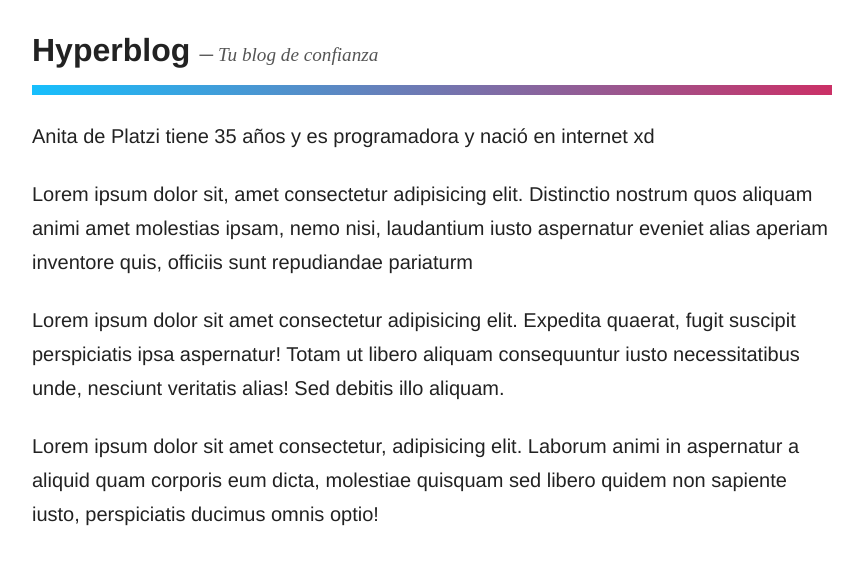
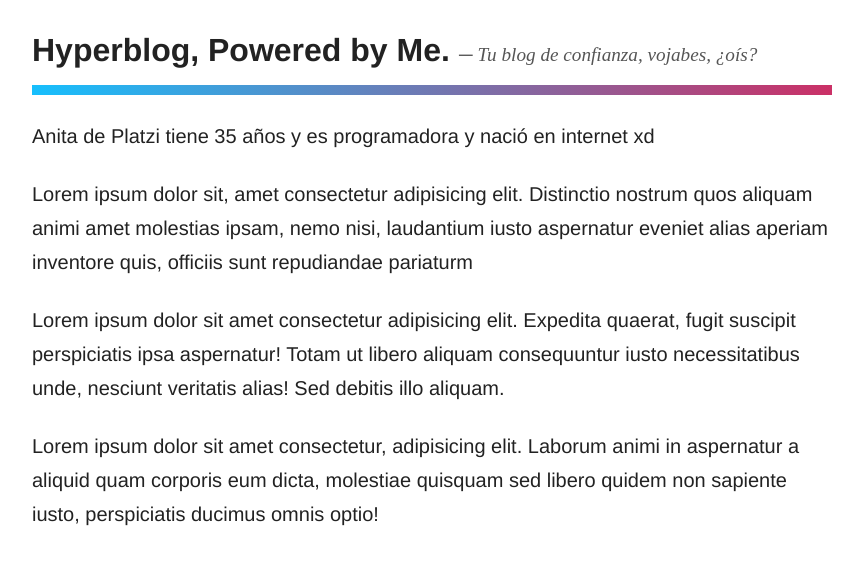
Before and after one commit to letJonathan/hyperblog, a plain HTML site: page index.html in a window 1280 px wide. Shown: the whole page, without its empty margins (208-1071 px from the left). Drawn offline with Linux system fonts and the light colour scheme.

Commit message:
añadiendo texto al header

```diff
--- a/index.html
+++ b/index.html
@@ -9,7 +9,7 @@
 <body>
     <div class="container-body">
         <header class="header">
-            <h1 class="title">Hyperblog </h1> <span class="tagline">&nbsp;─ Tu blog de confianza</span>
+            <h1 class="title">Hyperblog, Powered by Me. </h1> <span class="tagline">&nbsp;─ Tu blog de confianza, vojabes, ¿oís?</span>
         </header>
         <main class="main">
 	    <p>Anita de Platzi tiene 35 años y es programadora y nació en internet xd</p>
```
